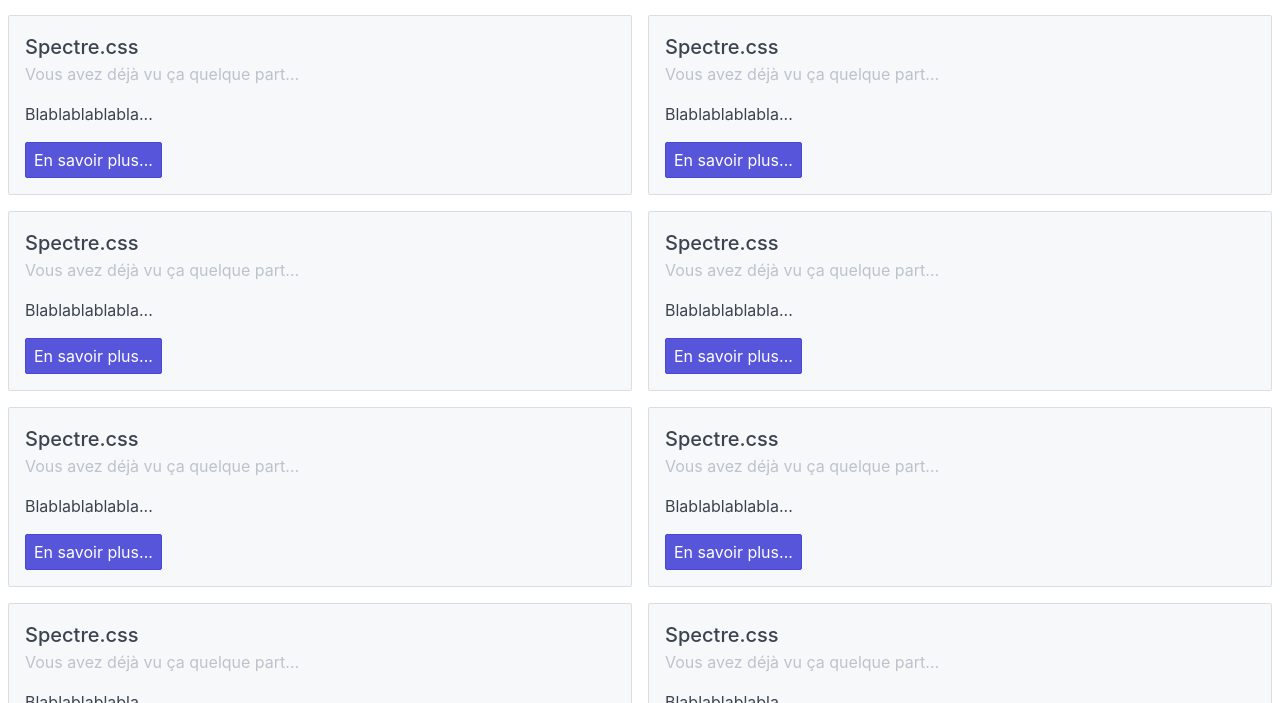
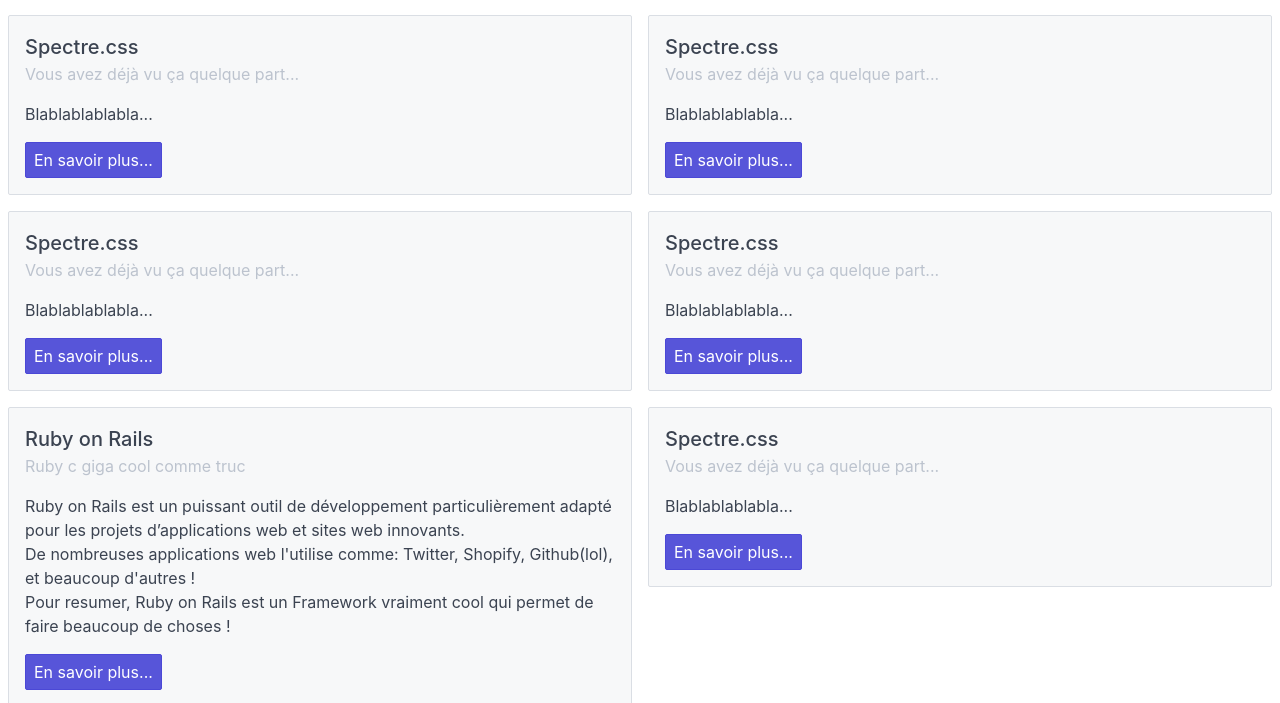
Before and after one commit to VincentDubois/revision, a plain HTML site: page index.html in a window 1280 px wide. Shown: the part 97-800 px from the top of the page. Drawn offline with Linux system fonts and the light colour scheme.

Commit message:
c du lourd

```diff
--- a/index.html
+++ b/index.html
@@ -88,14 +88,16 @@
       <div class="filter-item col-6 p-2" data-tag="tag-1"> <!-- Partie pour Thélo -->
         <div class="card bg-gray"> <!-- au dessus : tag-1 signifie que c'est front end, tag-2 signifie que c'est backend-->
           <div class="card-header">
-            <div class="card-title h5">Spectre.css</div> <!-- Titre de ta partie -->
-            <div class="card-subtitle text-gray">Vous avez déjà vu ça quelque part...</div> <!-- Description de ta partie -->
+            <div class="card-title h5">Ruby on Rails</div> <!-- Titre de ta partie -->
+            <div class="card-subtitle text-gray">Ruby c giga cool comme truc</div> <!-- Description de ta partie -->
           </div>
           <div class="card-body"><!-- Texte de ta partie -->
-            Blablablablabla...
+            Ruby on Rails est un puissant outil de développement  particulièrement adapté pour les projets d’applications web et sites web innovants. <br>
+            De nombreuses applications web l'utilise comme: Twitter, Shopify, Github(lol), et beaucoup d'autres ! <br>
+            Pour resumer, Ruby on Rails est un Framework vraiment cool qui permet de faire beaucoup de choses !
           </div>
           <div class="card-footer">
-            <a href="https://picturepan2.github.io/spectre/" class="btn btn-primary">En savoir plus...</a> <!-- Lien de ta partie -->
+            <a href="https://www.ideematic.com/dictionnaire-digital/ruby-on-rails/" class="btn btn-primary">En savoir plus...</a> <!-- Lien de ta partie -->
           </div>
         </div>
       </div>
```
